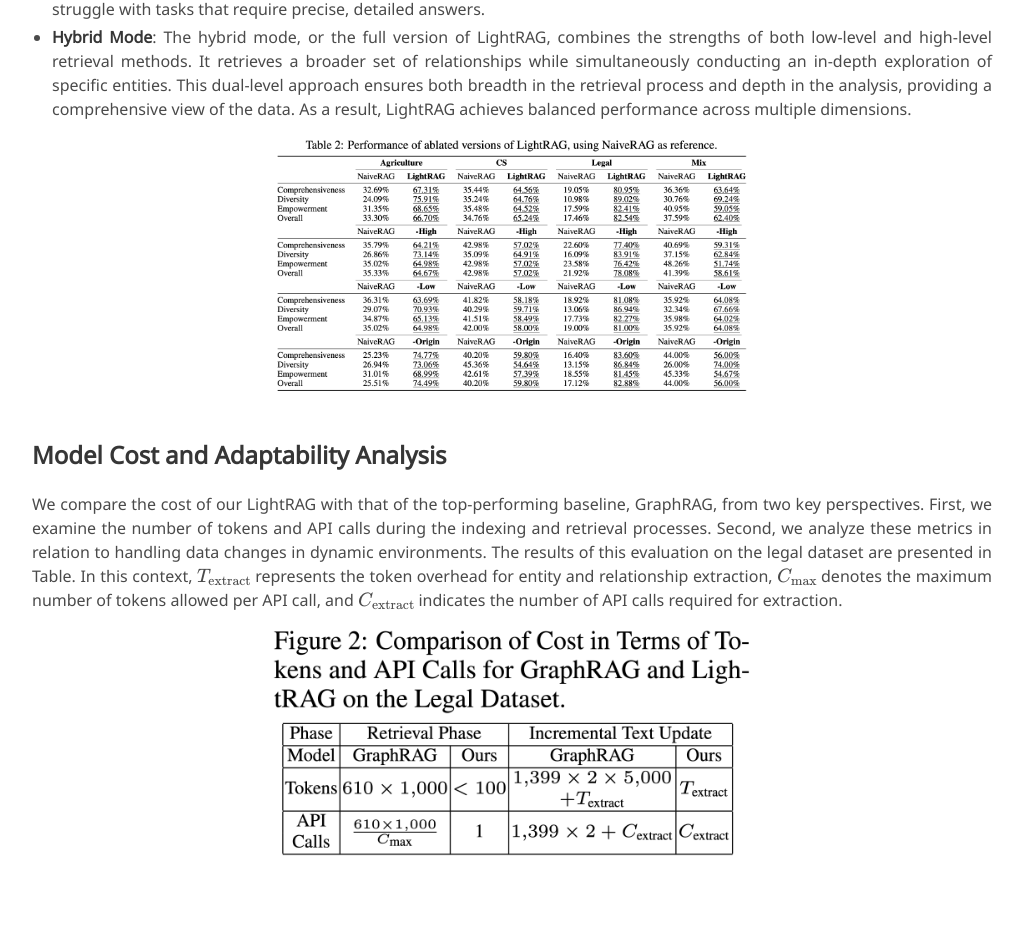
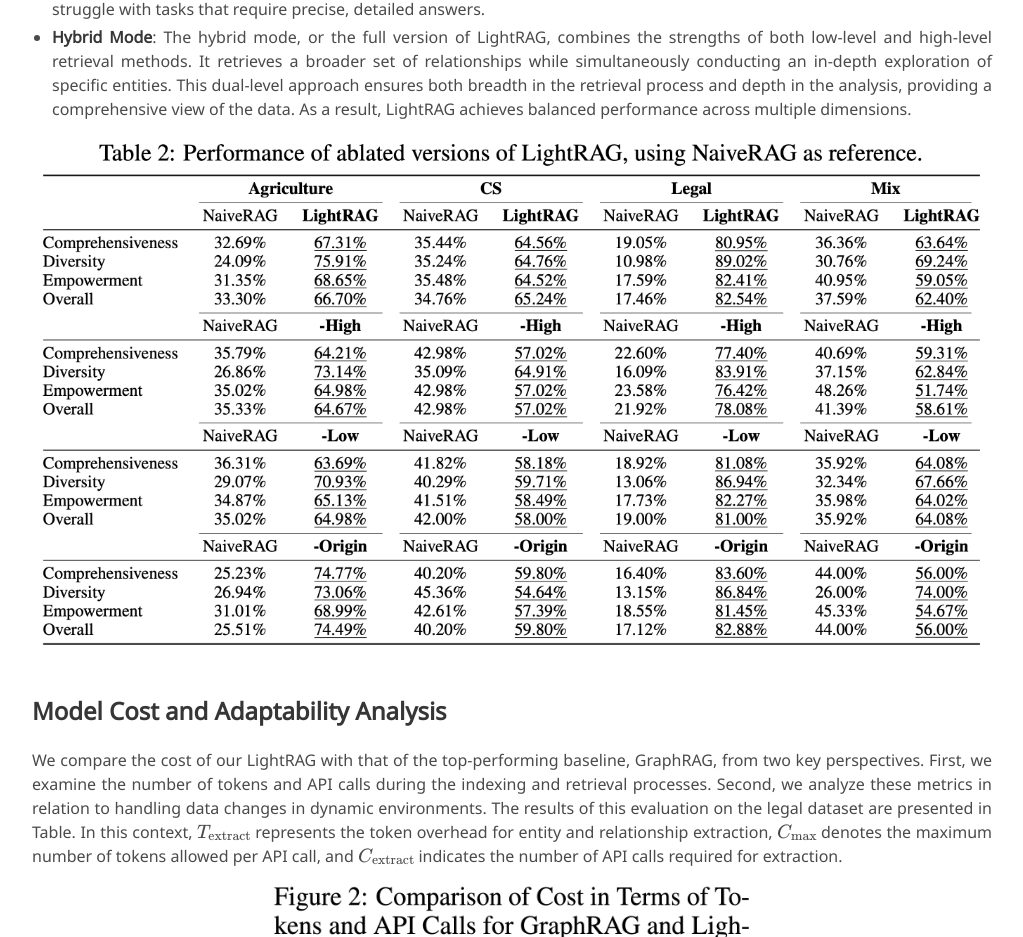
Before and after one commit to lightrag/lightrag.github.io, a plain HTML site: page index.html in a window 1280 px wide. Shown: the part 4530-5467 px from the top of the page, without its empty margins (128-1151 px from the left). Drawn offline with nearby package versions, Linux system fonts and the light colour scheme; some icons are missing; a web font is replaced by a local one.

Commit message:
Update index.html

```diff
--- a/index.html
+++ b/index.html
@@ -409,7 +409,7 @@
                             </li>
                         </ul>
                         <img class="columns is-centered has-text-centered" src="./static/images/ablation.png"
-                            alt="Teaser" width="50%" style="margin:0 auto">
+                            alt="Teaser" width="100%" style="margin:0 auto">
 
 
                         <br>
```
